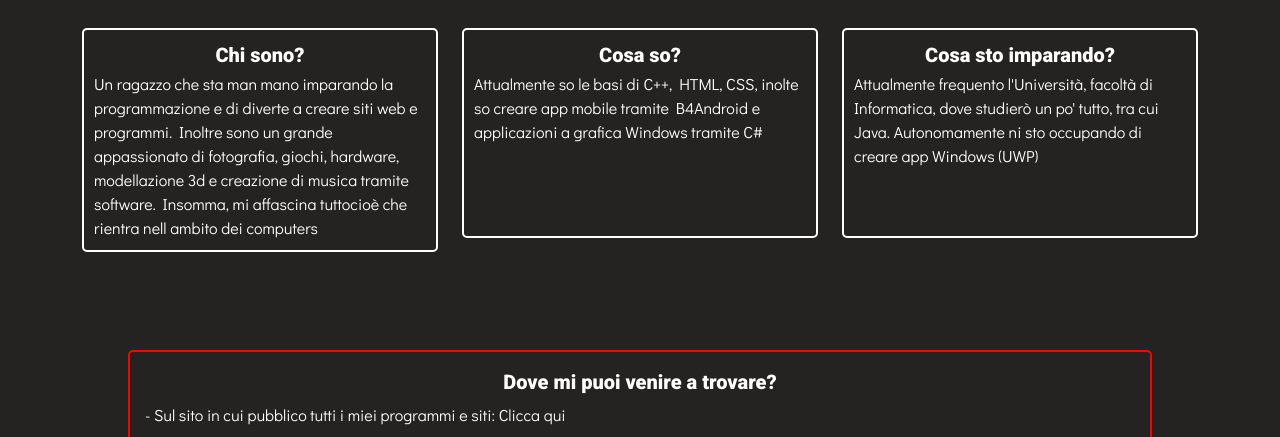
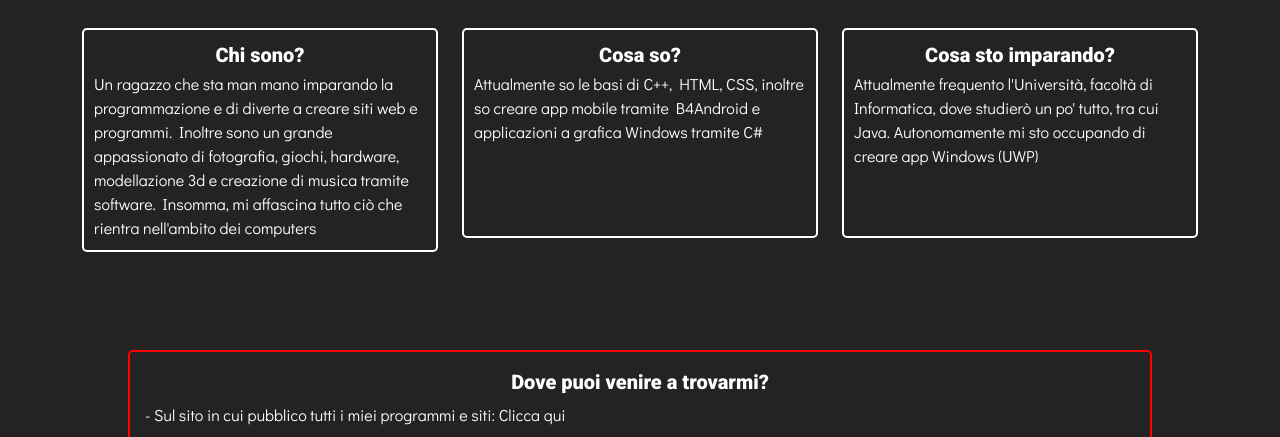
Before and after one commit to Giacomix02/giacomix02.github.io, a plain HTML site: page index.html in a window 1280 px wide. Shown: the part 432-869 px from the top of the page. Drawn offline with nearby package versions, Linux system fonts and the light colour scheme.

Commit message:
Errori di ortografia

```diff
--- a/index.html
+++ b/index.html
@@ -43,7 +43,7 @@
                 <div class="caselle">
                     <div class="titolo">Chi sono?</div>
                     <div class="testo">
-                        Un ragazzo che sta man mano imparando la programmazione e di diverte a creare siti web e programmi. Inoltre sono un grande appassionato di fotografia, giochi, hardware, modellazione 3d e creazione di musica tramite software. Insomma, mi affascina tuttocioè che rientra nell ambito dei computers
+                        Un ragazzo che sta man mano imparando la programmazione e di diverte a creare siti web e programmi. Inoltre sono un grande appassionato di fotografia, giochi, hardware, modellazione 3d e creazione di musica tramite software. Insomma, mi affascina tutto ciò che rientra nell'ambito dei computers
                     </div>
                 </div>
               </div>
@@ -51,7 +51,7 @@
                 <div class="caselle">
                     <div class="titolo">Cosa so?</div>
                     <div class="testo">
-                        Attualmente so le basi di C++, HTML, CSS, inolte so creare app mobile tramite B4Android e applicazioni a grafica Windows tramite C#
+                        Attualmente so le basi di C++, HTML, CSS, inoltre so creare app mobile tramite B4Android e applicazioni a grafica Windows tramite C#
                     </div>
                 </div>
               </div>
@@ -59,7 +59,7 @@
                 <div class="caselle">
                     <div class="titolo">Cosa sto imparando?</div>
                     <div class="testo">
-                        Attualmente frequento l'Università, facoltà di Informatica, dove studierò un po' tutto, tra cui Java. Autonomamente ni sto occupando di creare app Windows (UWP)
+                        Attualmente frequento l'Università, facoltà di Informatica, dove studierò un po' tutto, tra cui Java. Autonomamente mi sto occupando di creare app Windows (UWP)
                     </div>
                 </div>
               </div>
@@ -69,7 +69,7 @@
         <div class="spazio"></div>
 
         <div id="siti_YT">
-            <div class="titolo">Dove mi puoi venire a trovare?</div>
+            <div class="titolo">Dove puoi venire a trovarmi?</div>
 
             <div class="testo info">- Sul sito in cui pubblico tutti i miei programmi e siti:
                 <a href="https://giacomix.altervista.org/"  target="_blank" rel="noopener noreferrer" class="collegamento" >Clicca qui</a>
```
